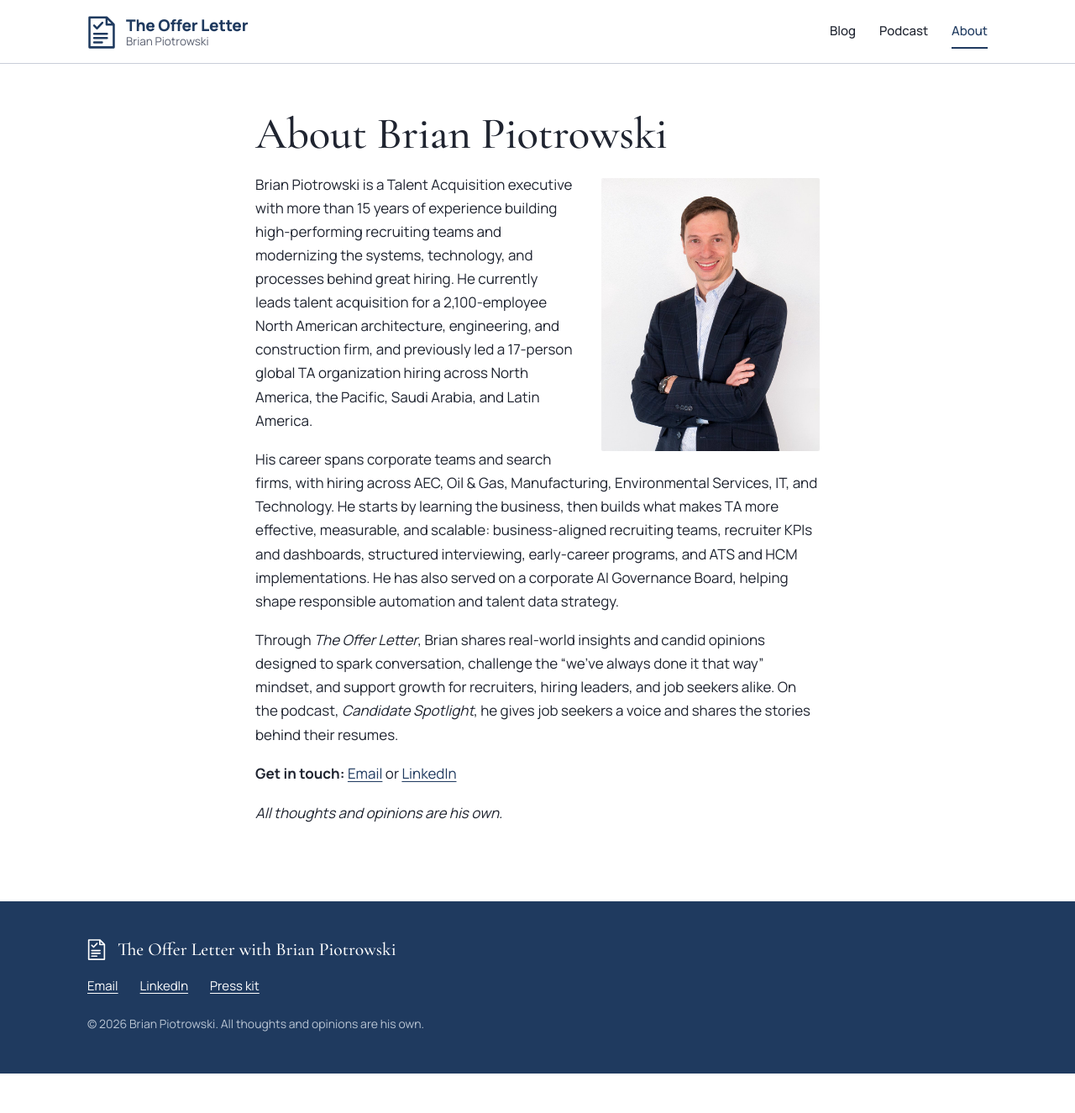
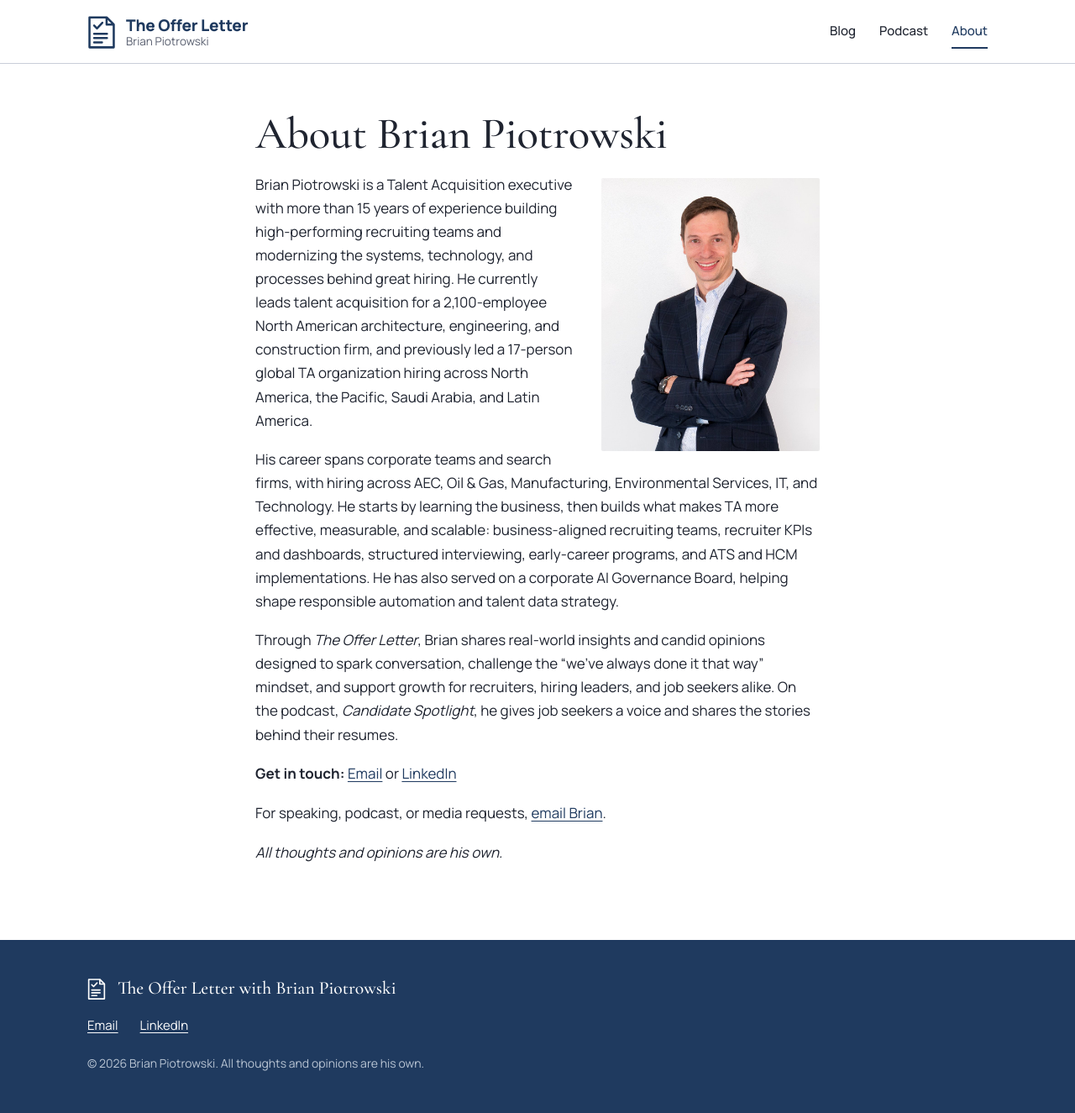
Before and after one commit to piotrowskibrian-cmd/BP_Professional_Blog, a Jekyll site: the page built from about.md, in a window 1280 px wide. Shown: the whole page at 84% size. Built offline with Jekyll 4.4.1, drawn with Linux system fonts in a browser that asks for light colours; before the commit the page ends 1278 px from its top, so only the background shows below that.

Commit message:
Make press kit unlisted (no footer link, noindex, out of sitemap); add speaking line to About
Co-Authored-By: Claude Opus 5.5 <noreply@anthropic.com>
Claude-Session: https://claude.ai/code/session_01CjYh9Qpc1hu3ardnuQJ2pM

```diff
--- a/_includes/footer.html
+++ b/_includes/footer.html
@@ -4,7 +4,6 @@
     <ul class="footer-links">
       <li><a href="mailto:{{ site.email }}">Email</a></li>
       <li><a href="{{ site.linkedin }}">LinkedIn</a></li>
-      <li><a href="{{ '/press/' | relative_url }}">Press kit</a></li>
     </ul>
     <p class="footer-note">© {{ 'now' | date: '%Y' }} Brian Piotrowski. All thoughts and opinions are his own.</p>
   </div>
--- a/_layouts/default.html
+++ b/_layouts/default.html
@@ -9,6 +9,7 @@
   <link rel="stylesheet" href="{{ '/assets/css/site.css' | relative_url }}">
   <link rel="icon" href="{{ '/assets/images/icon.png' | relative_url }}">
   {% feed_meta %}
+  {% if page.unlisted %}<meta name="robots" content="noindex, nofollow">{% endif %}
   {% seo %}
 </head>
 <body class="{{ page.body_class }}">
--- a/about.md
+++ b/about.md
@@ -14,4 +14,6 @@ Through *The Offer Letter*, Brian shares real-world insights and candid opinions
 
 **Get in touch:** [Email](mailto:brian@brianpiotrowski.com) or [LinkedIn](https://www.linkedin.com/in/bpiotrowski/)
 
+For speaking, podcast, or media requests, [email Brian](mailto:brian@brianpiotrowski.com?subject=Speaking%20or%20media%20request).
+
 *All thoughts and opinions are his own.*
--- a/press.html
+++ b/press.html
@@ -1,6 +1,8 @@
 ---
 title: Press kit
 permalink: /press/
+sitemap: false
+unlisted: true
 description: Bios and podcast details for event organizers, podcast hosts, and media featuring Brian Piotrowski.
 ---
 <section class="wrap-narrow press">
```
